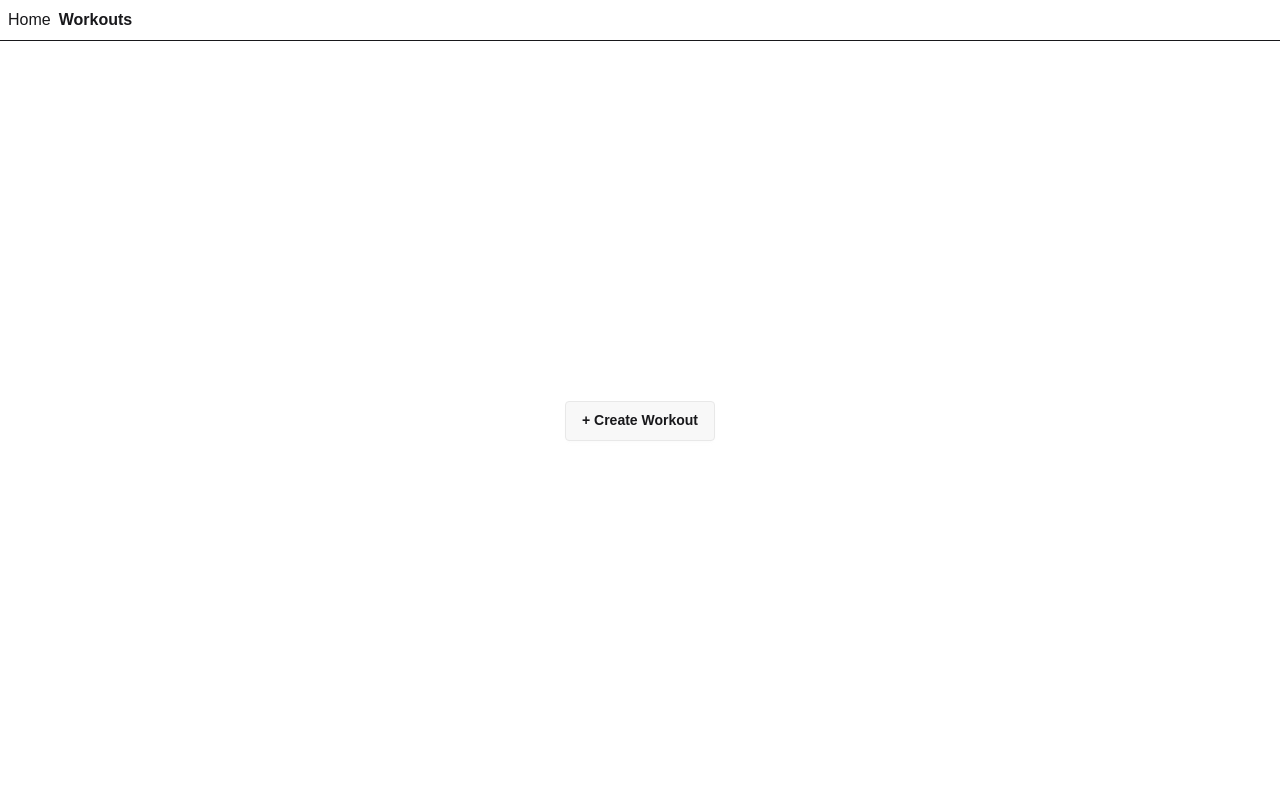
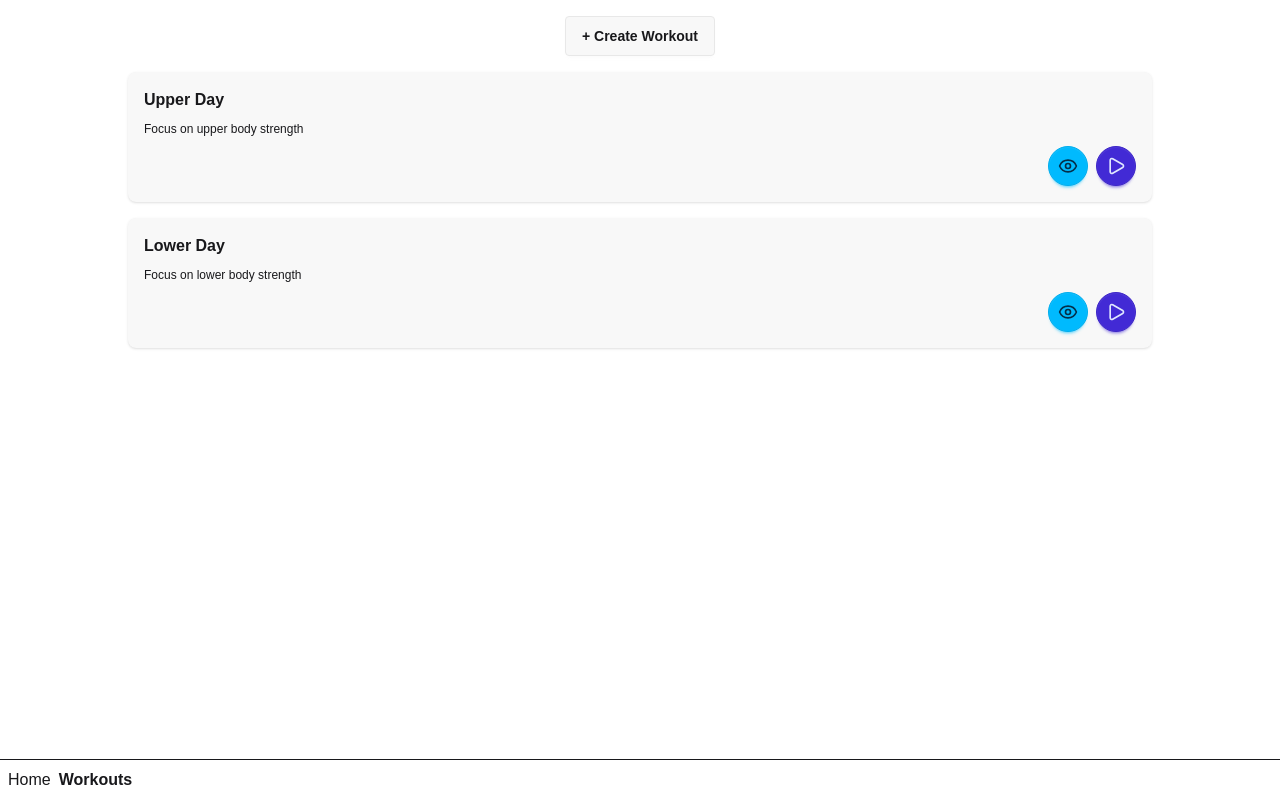
Before and after one commit to raduliviu/flog-workout, a React (Vite) app: page /workouts in a window 1280 px wide. Built offline with nearby package versions, Linux system fonts and the light colour scheme.

Commit message:
added workoutId page

```diff
--- a/package.json
+++ b/package.json
@@ -17,6 +17,7 @@
         "@tanstack/react-devtools": "^0.9.2",
         "@tanstack/react-router": "1.157.7",
         "@tanstack/react-router-devtools": "1.157.7",
+        "lucide-react": "^0.563.0",
         "react": "19.2.3",
         "react-dom": "19.2.3",
         "tailwindcss": "^4.1.18"
--- /dev/null
+++ b/src/dummyData.ts
@@ -0,0 +1,33 @@
+export const dummyExercises = [
+    {
+        id: 1,
+        name: "Barbell Back Squat",
+    },
+    {
+        id: 2,
+        name: "Barbell Bench Press",
+    },
+    {
+        id: 3,
+        name: "Barbell Deadlift",
+    },
+    {
+        id: 4,
+        name: "Barbell Overhead Press",
+    },
+]
+
+export const dummyWorkouts = [
+    {
+        id: 1,
+        name: "Upper Day",
+        description: "Focus on upper body strength",
+        exercises: [dummyExercises[1], dummyExercises[3]],
+    },
+    {
+        id: 2,
+        name: "Lower Day",
+        description: "Focus on lower body strength",
+        exercises: [dummyExercises[0], dummyExercises[2]],
+    },
+]
--- a/src/routeTree.gen.ts
+++ b/src/routeTree.gen.ts
@@ -9,55 +9,58 @@
 // Additionally, you should also exclude this file from your linter and/or formatter to prevent it from being checked or modified.
 
 import { Route as rootRouteImport } from "./routes/__root"
-import { Route as WorkoutsRouteImport } from "./routes/workouts"
 import { Route as IndexRouteImport } from "./routes/index"
+import { Route as WorkoutsIndexRouteImport } from "./routes/workouts/index"
+import { Route as WorkoutsWorkoutIdRouteImport } from "./routes/workouts/$workoutId"
 
-const WorkoutsRoute = WorkoutsRouteImport.update({
-  id: "/workouts",
-  path: "/workouts",
-  getParentRoute: () => rootRouteImport,
-} as any)
 const IndexRoute = IndexRouteImport.update({
   id: "/",
   path: "/",
   getParentRoute: () => rootRouteImport,
 } as any)
+const WorkoutsIndexRoute = WorkoutsIndexRouteImport.update({
+  id: "/workouts/",
+  path: "/workouts/",
+  getParentRoute: () => rootRouteImport,
+} as any)
+const WorkoutsWorkoutIdRoute = WorkoutsWorkoutIdRouteImport.update({
+  id: "/workouts/$workoutId",
+  path: "/workouts/$workoutId",
+  getParentRoute: () => rootRouteImport,
+} as any)
 
 export interface FileRoutesByFullPath {
   "/": typeof IndexRoute
-  "/workouts": typeof WorkoutsRoute
+  "/workouts/$workoutId": typeof WorkoutsWorkoutIdRoute
+  "/workouts/": typeof WorkoutsIndexRoute
 }
 export interface FileRoutesByTo {
   "/": typeof IndexRoute
-  "/workouts": typeof WorkoutsRoute
+  "/workouts/$workoutId": typeof WorkoutsWorkoutIdRoute
+  "/workouts": typeof WorkoutsIndexRoute
 }
 export interface FileRoutesById {
   __root__: typeof rootRouteImport
   "/": typeof IndexRoute
-  "/workouts": typeof WorkoutsRoute
+  "/workouts/$workoutId": typeof WorkoutsWorkoutIdRoute
+  "/workouts/": typeof WorkoutsIndexRoute
 }
 export interface FileRouteTypes {
   fileRoutesByFullPath: FileRoutesByFullPath
-  fullPaths: "/" | "/workouts"
+  fullPaths: "/" | "/workouts/$workoutId" | "/workouts/"
   fileRoutesByTo: FileRoutesByTo
-  to: "/" | "/workouts"
-  id: "__root__" | "/" | "/workouts"
+  to: "/" | "/workouts/$workoutId" | "/workouts"
+  id: "__root__" | "/" | "/workouts/$workoutId" | "/workouts/"
   fileRoutesById: FileRoutesById
 }
 export interface RootRouteChildren {
   IndexRoute: typeof IndexRoute
-  WorkoutsRoute: typeof WorkoutsRoute
+  WorkoutsWorkoutIdRoute: typeof WorkoutsWorkoutIdRoute
+  WorkoutsIndexRoute: typeof WorkoutsIndexRoute
 }
 
 declare module "@tanstack/react-router" {
   interface FileRoutesByPath {
-    "/workouts": {
-      id: "/workouts"
-      path: "/workouts"
-      fullPath: "/workouts"
-      preLoaderRoute: typeof WorkoutsRouteImport
-      parentRoute: typeof rootRouteImport
-    }
     "/": {
       id: "/"
       path: "/"
@@ -65,12 +68,27 @@ declare module "@tanstack/react-router" {
       preLoaderRoute: typeof IndexRouteImport
       parentRoute: typeof rootRouteImport
     }
+    "/workouts/": {
+      id: "/workouts/"
+      path: "/workouts"
+      fullPath: "/workouts/"
+      preLoaderRoute: typeof WorkoutsIndexRouteImport
+      parentRoute: typeof rootRouteImport
+    }
+    "/workouts/$workoutId": {
+      id: "/workouts/$workoutId"
+      path: "/workouts/$workoutId"
+      fullPath: "/workouts/$workoutId"
+      preLoaderRoute: typeof WorkoutsWorkoutIdRouteImport
+      parentRoute: typeof rootRouteImport
+    }
   }
 }
 
 const rootRouteChildren: RootRouteChildren = {
   IndexRoute: IndexRoute,
-  WorkoutsRoute: WorkoutsRoute,
+  WorkoutsWorkoutIdRoute: WorkoutsWorkoutIdRoute,
+  WorkoutsIndexRoute: WorkoutsIndexRoute,
 }
 export const routeTree = rootRouteImport
   ._addFileChildren(rootRouteChildren)
--- a/src/routes/__root.tsx
+++ b/src/routes/__root.tsx
@@ -4,6 +4,10 @@ import { TanStackRouterDevtools } from "@tanstack/react-router-devtools"
 
 const RootLayout = () => (
     <>
+        <main className="flex flex-1 flex-col">
+            <Outlet />
+        </main>
+        <hr />
         <div className="p-2 flex gap-2">
             <Link to="/" className="[&.active]:font-bold">
                 Home
@@ -12,10 +16,6 @@ const RootLayout = () => (
                 Workouts
             </Link>
         </div>
-        <hr />
-        <main className="flex flex-1 items-center justify-center">
-            <Outlet />
-        </main>
         <TanStackDevtools
             plugins={[
                 {
--- a/src/routes/index.tsx
+++ b/src/routes/index.tsx
@@ -6,8 +6,8 @@ export const Route = createFileRoute("/")({
 
 function Index() {
     return (
-        <>
+        <div className="flex flex-1 items-center justify-center">
             <span className="text-5xl font-bold">Fitness Log</span>
-        </>
+        </div>
     )
 }
--- a/src/routes/workouts.tsx
+++ /dev/null
@@ -1,15 +0,0 @@
-import { createFileRoute } from "@tanstack/react-router"
-
-export const Route = createFileRoute("/workouts")({
-    component: Workouts,
-})
-
-function Workouts() {
-    return (
-        <>
-            <button className="btn" onClick={() => console.log("Creating workout...")}>
-                + Create Workout
-            </button>
-        </>
-    )
-}
--- /dev/null
+++ b/src/routes/workouts/$workoutId.tsx
@@ -0,0 +1,31 @@
+import { createFileRoute, Link, useParams } from "@tanstack/react-router"
+import { dummyWorkouts } from "../../dummyData"
+import { ArrowBigLeft } from "lucide-react"
+
+export const Route = createFileRoute("/workouts/$workoutId")({
+    component: RouteComponent,
+})
+
+function RouteComponent() {
+    const { workoutId } = useParams({ from: "/workouts/$workoutId" })
+    const selectedWorkout = dummyWorkouts.find((workout) => String(workout.id) === workoutId)
+    const exercises = selectedWorkout?.exercises || []
+
+    return (
+        <div className="flex flex-col p-4 gap-4">
+            <Link className="btn btn-circle" to="..">
+                <ArrowBigLeft />
+            </Link>
+            <h3 className="text-2xl">{selectedWorkout?.name}</h3>
+            <span>{selectedWorkout?.description}</span>
+            <span>{exercises.length} exercises</span>
+            {exercises.map((exercise) => (
+                <div key={exercise.id} className="card card-sm bg-base-200 shadow-sm">
+                    <div className="card-body">
+                        <h4 className="card-title">{exercise.name}</h4>
+                    </div>
+                </div>
+            ))}
+        </div>
+    )
+}
--- /dev/null
+++ b/src/routes/workouts/index.tsx
@@ -0,0 +1,39 @@
+import { createFileRoute, Link } from "@tanstack/react-router"
+import { Eye, Play } from "lucide-react"
+import { dummyWorkouts } from "../../dummyData"
+
+export const Route = createFileRoute("/workouts/")({
+    component: Workouts,
+})
+
+function Workouts() {
+    return (
+        <div className="items-center justify-center flex flex-col p-4 gap-4">
+            <button className="btn" onClick={() => console.log("Creating workout...")}>
+                + Create Workout
+            </button>
+
+            {dummyWorkouts.map((workout) => (
+                <div key={workout.id} className="card w-[80dvw] bg-base-200 card-sm shadow-sm">
+                    <div className="card-body">
+                        <h2 className="card-title">{workout.name}</h2>
+                        <p>{workout.description}</p>
+                        <div className="card-actions justify-end">
+                            <Link
+                                className="btn btn-circle btn-info"
+                                to="/workouts/$workoutId"
+                                params={{ workoutId: String(workout.id) }}
+                            >
+                                <Eye className="size-5" />
+                            </Link>
+
+                            <button className="btn btn-circle btn-primary">
+                                <Play className="size-5" />
+                            </button>
+                        </div>
+                    </div>
+                </div>
+            ))}
+        </div>
+    )
+}
```
Also changed, not shown: 1 other file (tests, documents, lock files or other folders).
